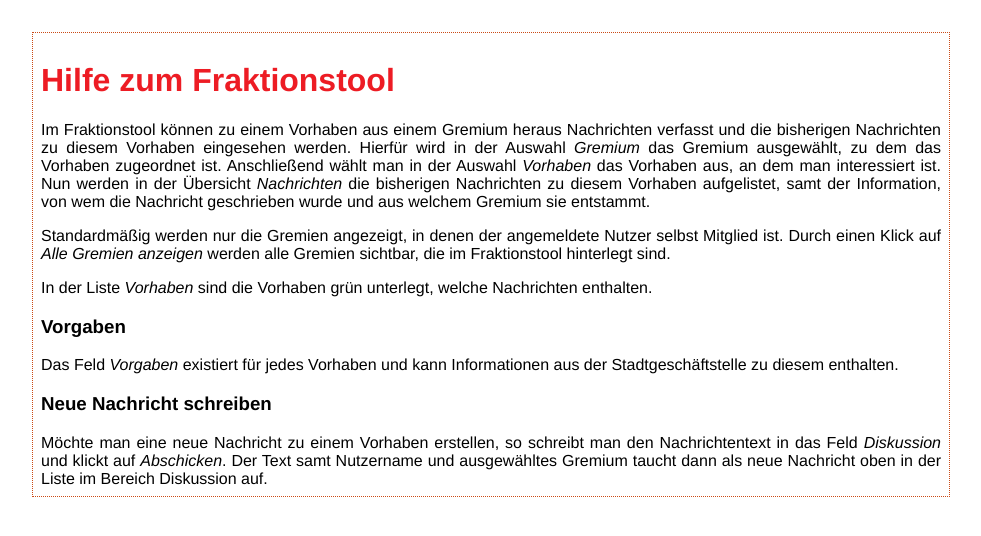
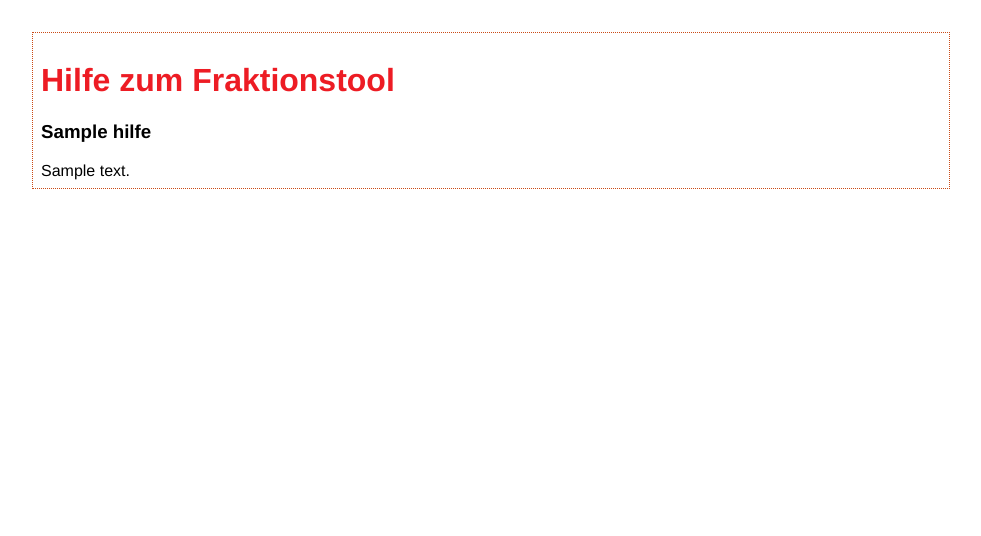
Before and after one commit to ntj/fraktionstool, a Django app: page /hilfe/ in a window 1280 px wide. Shown: the part 27-563 px from the top of the page, without its empty margins (149-1130 px from the left). Run offline with Django 3.2, Linux system fonts and the light colour scheme; tables that the repository leaves empty hold one stand-in row (values such as "Sample post"); parts of the project's set-up code (start-up, migrations or seed data) failed here and were passed over.

Commit message:
Store Hilfetext in database

```diff
--- a/django/fraktionstool/admin.py
+++ b/django/fraktionstool/admin.py
@@ -35,10 +35,7 @@ class NachrichtAdmin(admin.ModelAdmin):
     search_fields = ('text', 'date')
 
 class HilfeAdmin(admin.ModelAdmin):
-    def has_add_permission(self, request):
-        num_objects = self.model.objects.count()
-        return num_objects < 1
-
+    list_display = ('nummer', 'heading', 'text')
 
 admin.site.register(GremiumTyp)
 admin.site.register(Gremium, GremiumAdmin)
--- a/django/fraktionstool/models.py
+++ b/django/fraktionstool/models.py
@@ -88,8 +88,11 @@ class Hilfe(models.Model):
     class Meta:
         verbose_name = "Hilfetext"
         verbose_name_plural = "Hilfetext"
+        ordering = ['nummer']
 
+    nummer = models.IntegerField()
+    heading = models.CharField(max_length=255)
     text = models.TextField()
 
     def __unicode__(self):
-        return self.text
+        return self.heading
--- a/django/fraktionstool/views.py
+++ b/django/fraktionstool/views.py
@@ -1,6 +1,8 @@
 from django.views.generic import ListView
 from fraktionstool.forms import GremiumSelectionForm, MessageForm
 from fraktionstool.models import Gremium, Vorhaben, Nachricht
+from fraktionstool.models import Hilfe
+
 from django.http import HttpResponse, HttpResponseRedirect
 from django.core.urlresolvers import reverse
 from django.utils import simplejson as json
@@ -202,6 +204,9 @@ class NachrichtenList(ListView):
                                      'vorhaben': vorhaben.id}))
         return HttpResponseRedirect(reverse('ftool-home'))
 
+class HilfeList(ListView):
+    model = Hilfe
+
 def create_redirect_response(request, URL):
     """
     In case of a secure connection, this function creates a redirect that
--- a/django/mysite/templates/hilfe.html
+++ b/django/mysite/templates/hilfe.html
@@ -3,34 +3,9 @@
 {% block content %}
 <div class="contentblock" align=justify>
     <h1>Hilfe zum Fraktionstool</h1>
-    <p>Im Fraktionstool können zu einem Vorhaben aus einem Gremium heraus
-    Nachrichten verfasst und die bisherigen Nachrichten zu diesem Vorhaben eingesehen werden.
-
-    Hierfür wird in der Auswahl <em>Gremium</em> das Gremium ausgewählt, zu dem das
-    Vorhaben zugeordnet ist. Anschließend wählt man in der Auswahl
-    <em>Vorhaben</em> das
-    Vorhaben aus, an dem man interessiert ist. Nun werden in der Übersicht
-    <em>Nachrichten</em> die bisherigen Nachrichten zu diesem Vorhaben aufgelistet, samt
-    der Information, von wem die Nachricht geschrieben wurde und aus welchem Gremium
-    sie entstammt.</p>
-
-    <p>
-    Standardmäßig werden nur die Gremien angezeigt, in denen der angemeldete Nutzer
-    selbst Mitglied ist. Durch einen Klick auf <em>Alle Gremien anzeigen</em> werden alle
-    Gremien sichtbar, die im Fraktionstool hinterlegt sind.</p>
-
-    <p>
-    In der Liste <em>Vorhaben</em> sind die Vorhaben grün unterlegt, welche Nachrichten
-    enthalten.</p>
-
-    <h3>Vorgaben</h3>
-    Das Feld <em>Vorgaben</em> existiert für jedes Vorhaben und kann Informationen aus der
-    Stadtgeschäftstelle zu diesem enthalten.
-
-    <h3>Neue Nachricht schreiben</h3>
-    Möchte man eine neue Nachricht zu einem Vorhaben erstellen, so schreibt man
-    den Nachrichtentext in das Feld <em>Diskussion</em> und klickt auf
-    <em>Abschicken</em>. Der Text samt Nutzername und ausgewähltes Gremium taucht dann als neue Nachricht
-    oben in der Liste im Bereich Diskussion auf.
+        {% for hilfe in object_list %}
+            <h3> {{ hilfe.heading }} </h3>
+            {{ hilfe.text|linebreaksbr }}
+        {% endfor %}
 </div>
 {% endblock %}
--- a/django/mysite/urls.py
+++ b/django/mysite/urls.py
@@ -2,7 +2,7 @@ from django.conf.urls import patterns, include, url
 from django.contrib.auth.decorators import login_required
 from django.views.generic import TemplateView
 
-from fraktionstool.views import NachrichtenList
+from fraktionstool.views import NachrichtenList, HilfeList
 from fraktionstool.views import list_gremien, list_vorhaben, list_nachrichten
 
 from django.contrib import admin
@@ -20,7 +20,7 @@ urlpatterns = patterns('',
 
     # Uncomment the next line to enable the admin:
     url(r'^admin/', include(admin.site.urls)),
-    url(r'^hilfe/', TemplateView.as_view(template_name='hilfe.html'))
+    url(r'^hilfe/', HilfeList.as_view(template_name='hilfe.html'))
 )
 
 urlpatterns += patterns('django.contrib.auth.views',
```
Also changed, not shown: django/fraktionstool/migrations/0009_auto__add_field_hilfe_heading.py (added), django/fraktionstool/migrations/0010_auto__add_field_hilfe_nummer.py (added).
